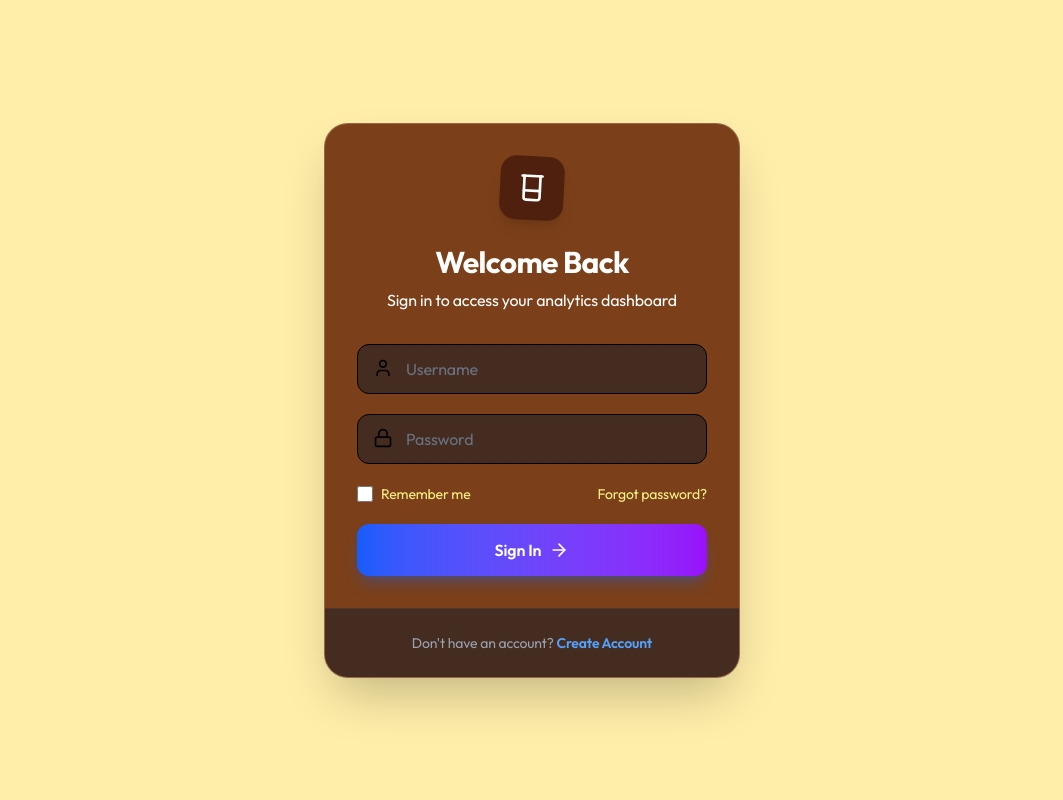
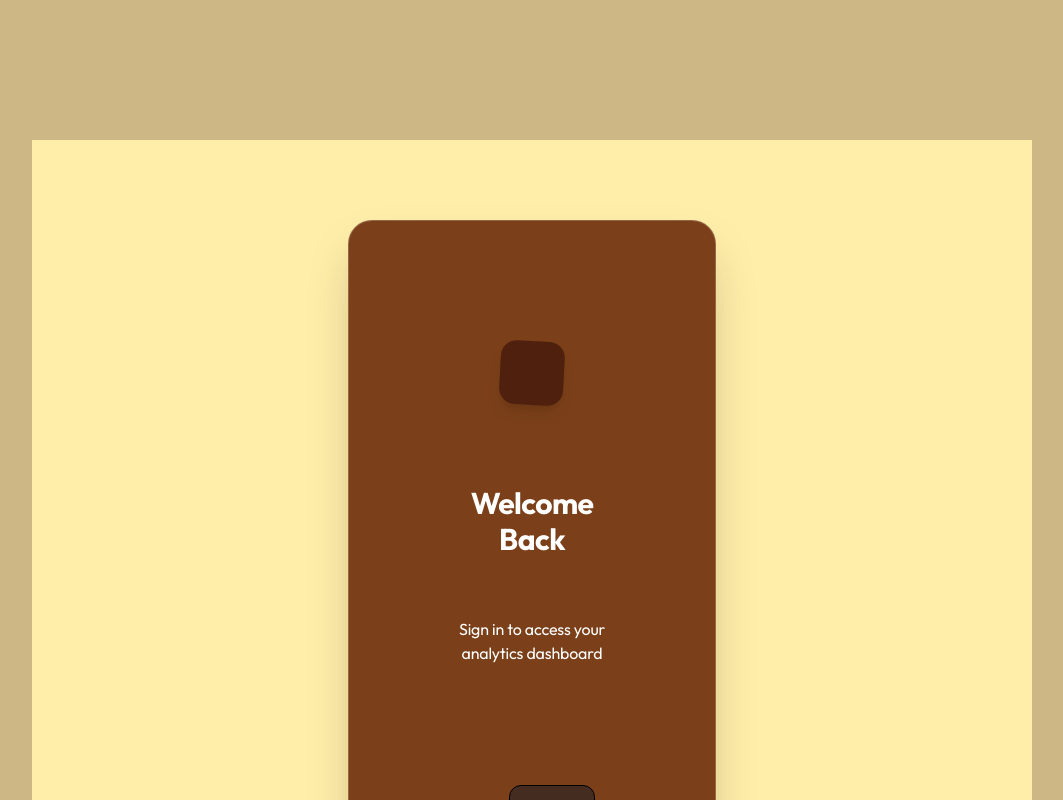
Before and after one commit to Madhuram2901/FOSSEE-ChemicalAPP, a React (Vite) app in the folder frontend-web/: page /login in a window 1280 px wide. Shown: the top 800 px of the page, without its empty margins (108-1171 px from the left). Built offline with nearby package versions, Linux system fonts and the light colour scheme; no server answers.

Commit message:
Update index.css

```diff
--- a/frontend-web/src/index.css
+++ b/frontend-web/src/index.css
@@ -22,8 +22,8 @@
 }
 
 * {
-  margin: 10;
-  padding: 10;
+  margin: 20px;
+  padding: 20px;
   box-sizing: border-box;
 }
 
```
